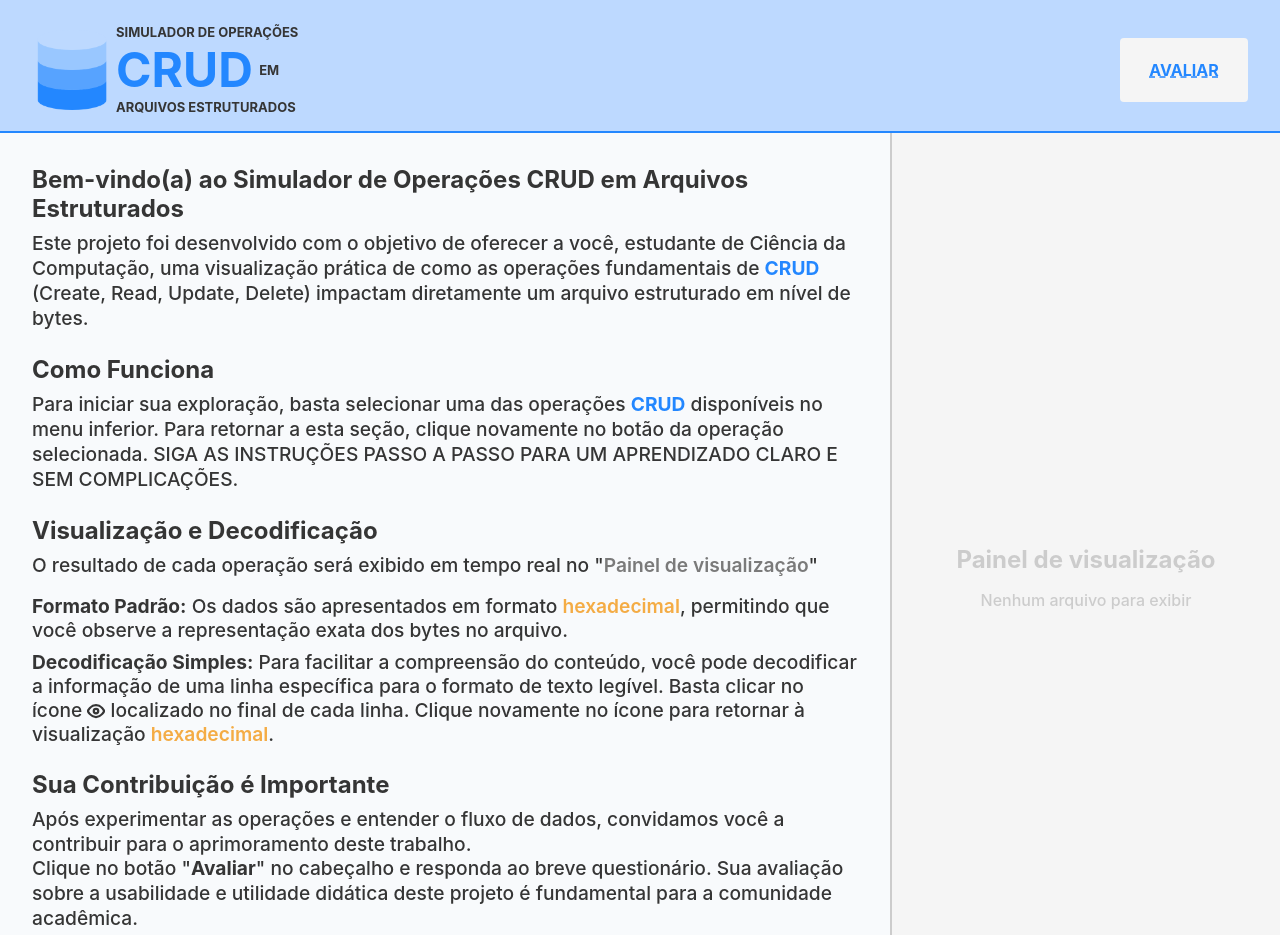
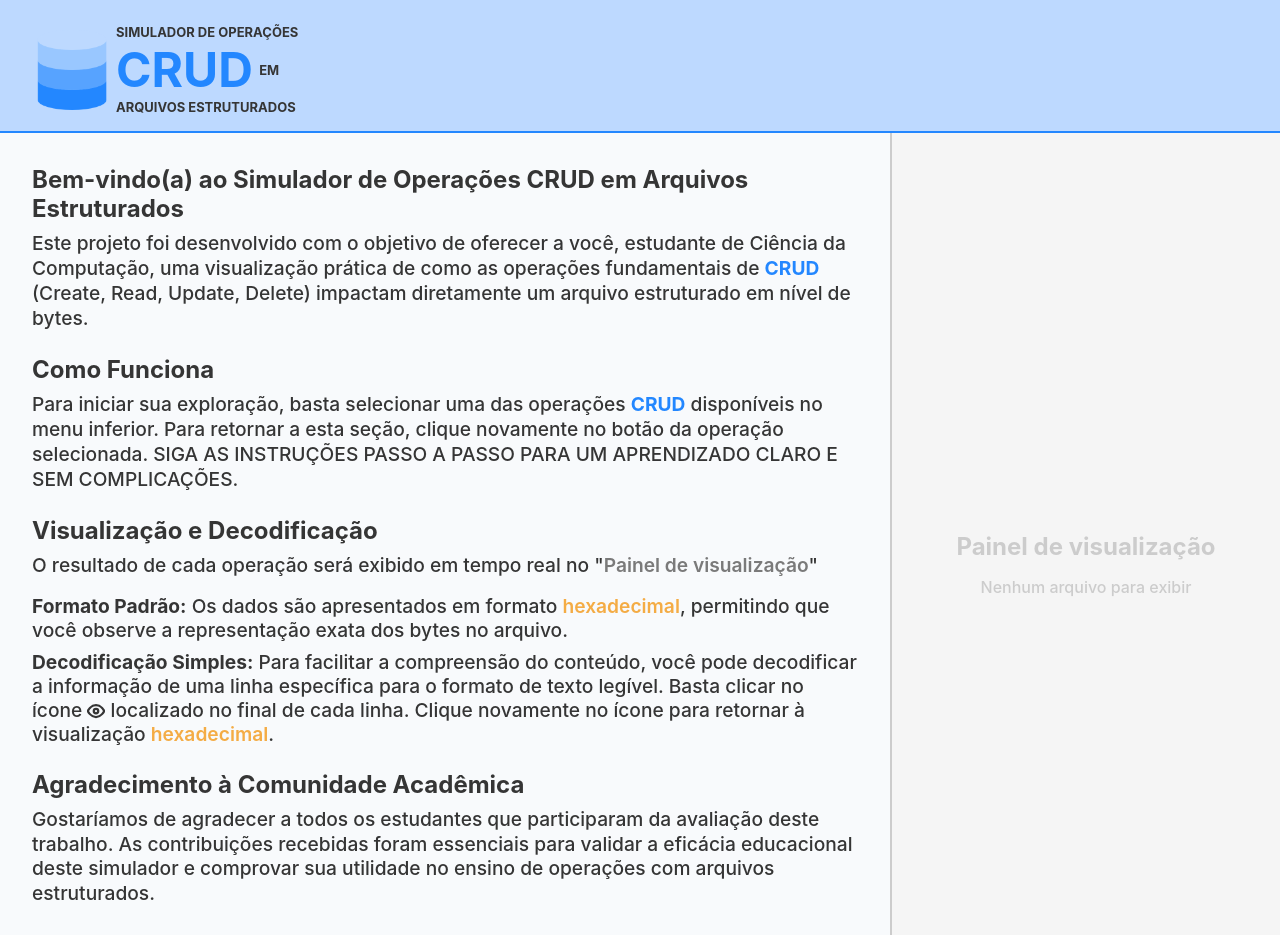
Before and after one commit to Cavisc/simulador-de-operacoes-crud, a plain HTML site: page index.html in a window 1280 px wide. Shown: the top 935 px of the page. Drawn offline with Linux system fonts and the light colour scheme.

Commit message:
Remove button and messages about rate

```diff
--- a/index.html
+++ b/index.html
@@ -17,7 +17,6 @@
                     <span>arquivos estruturados</span>
                 </div>
             </div>
-            <a href="https://docs.google.com/forms/d/e/1FAIpQLSf_nUK2ItTI8KWjiOkgDrBoCbSJh69pyXqrVIMK0F8YOR1kWQ/viewform" target="_blank" class="rate">Avaliar</a>
         </header>
         <main>
             <section class="forms">
@@ -62,11 +61,11 @@
                     </div>
 
                     <div class="content">
-                        <h2>Sua Contribuição é Importante</h2>
+                        <h2>Agradecimento à Comunidade Acadêmica</h2>
                         <p>
-                            Após experimentar as operações e entender o fluxo de dados, convidamos você a contribuir para o aprimoramento deste trabalho.<br>
-                            Clique no botão "<strong>Avaliar</strong>" no cabeçalho e responda ao breve questionário. Sua avaliação sobre a usabilidade e utilidade didática
-                            deste projeto é fundamental para a comunidade acadêmica.
+                            Gostaríamos de agradecer a todos os estudantes que participaram da avaliação deste trabalho.
+                            As contribuições recebidas foram essenciais para validar a eficácia educacional deste simulador
+                            e comprovar sua utilidade no ensino de operações com arquivos estruturados.
                         </p>
                     </div>
                 </div>
--- a/script.js
+++ b/script.js
@@ -82,7 +82,7 @@ function loadOperationForm(operation, data = null) {
     });
 }
 
-function loadWelcomeContent (){
+function loadWelcomeContent(){
     return `<div class="content">
                     <h2>Bem-vindo(a) ao Simulador de Operações CRUD em Arquivos Estruturados</h2>
                     <p>
@@ -123,11 +123,11 @@ function loadWelcomeContent (){
                 </div>
 
                 <div class="content">
-                    <h2>Sua Contribuição é Importante</h2>
+                    <h2>Agradecimento à Comunidade Acadêmica</h2>
                     <p>
-                        Após experimentar as operações e entender o fluxo de dados, convidamos você a contribuir para o aprimoramento deste trabalho.<br>
-                        Clique no botão "<strong>Avaliar</strong>" no cabeçalho e responda ao breve questionário. Sua avaliação sobre a usabilidade e utilidade didática
-                        deste projeto é fundamental para a comunidade acadêmica.
+                        Gostaríamos de agradecer a todos os estudantes que participaram da avaliação deste trabalho.
+                        As contribuições recebidas foram essenciais para validar a eficácia educacional deste simulador
+                        e comprovar sua utilidade no ensino de operações com arquivos estruturados.
                     </p>
                 </div>`
     ;
--- a/style.css
+++ b/style.css
@@ -98,30 +98,6 @@ header {
     display: flex;
     align-items: center;
     gap: .4rem;
-}
-
-header .rate {
-    align-items: center;
-    background-color: var(--gray-light);
-    border-radius: 4px;
-    color: var(--primary);
-    cursor: pointer;
-    display: flex;
-    font-size: 1rem;
-    font-weight: bolder;
-    height: 4rem;
-    justify-content: center;
-    text-decoration: underline;
-    text-decoration-style: dashed;
-    text-transform: uppercase;
-    transition: all .1s ease-in-out;
-    width: 8rem;
-}
-
-header .rate:hover {
-    background-color: var(--primary);
-    color: var(--background);
-    text-decoration-style: wavy;
 }
 
 a {
```
